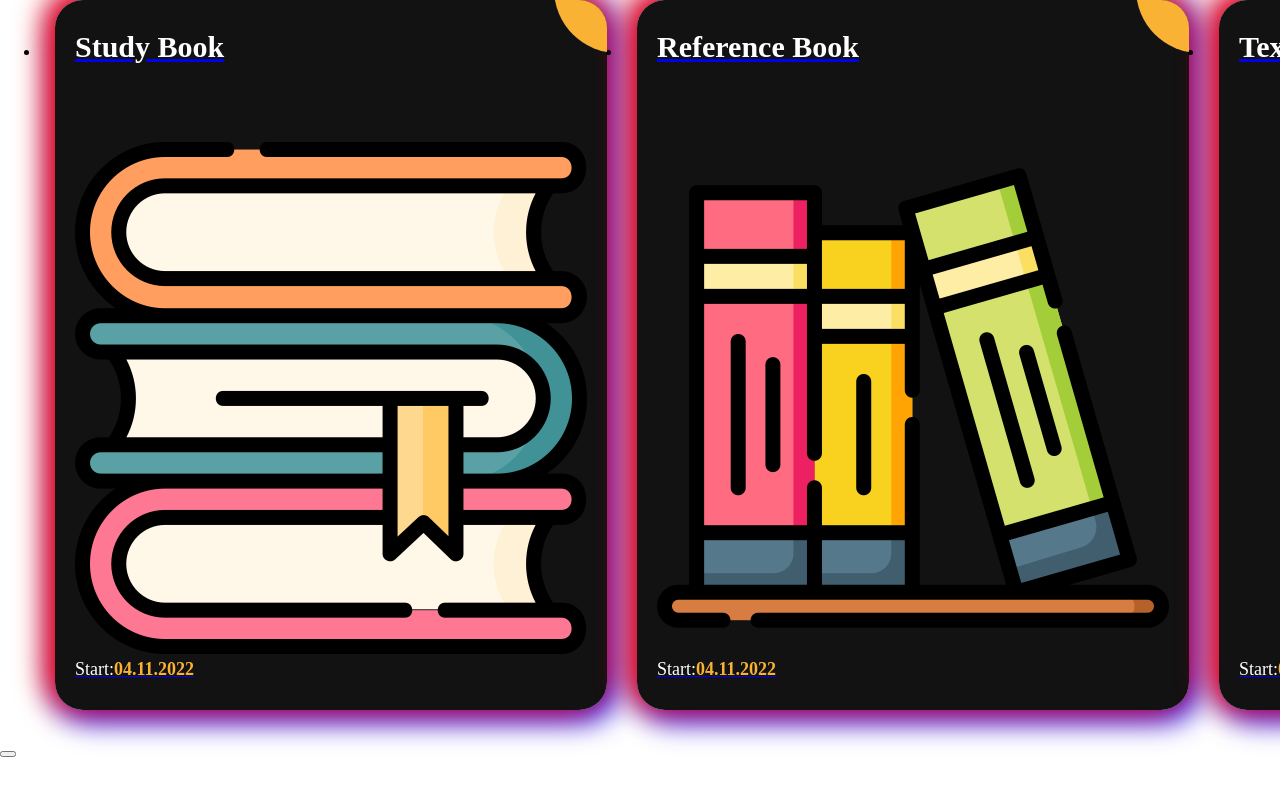
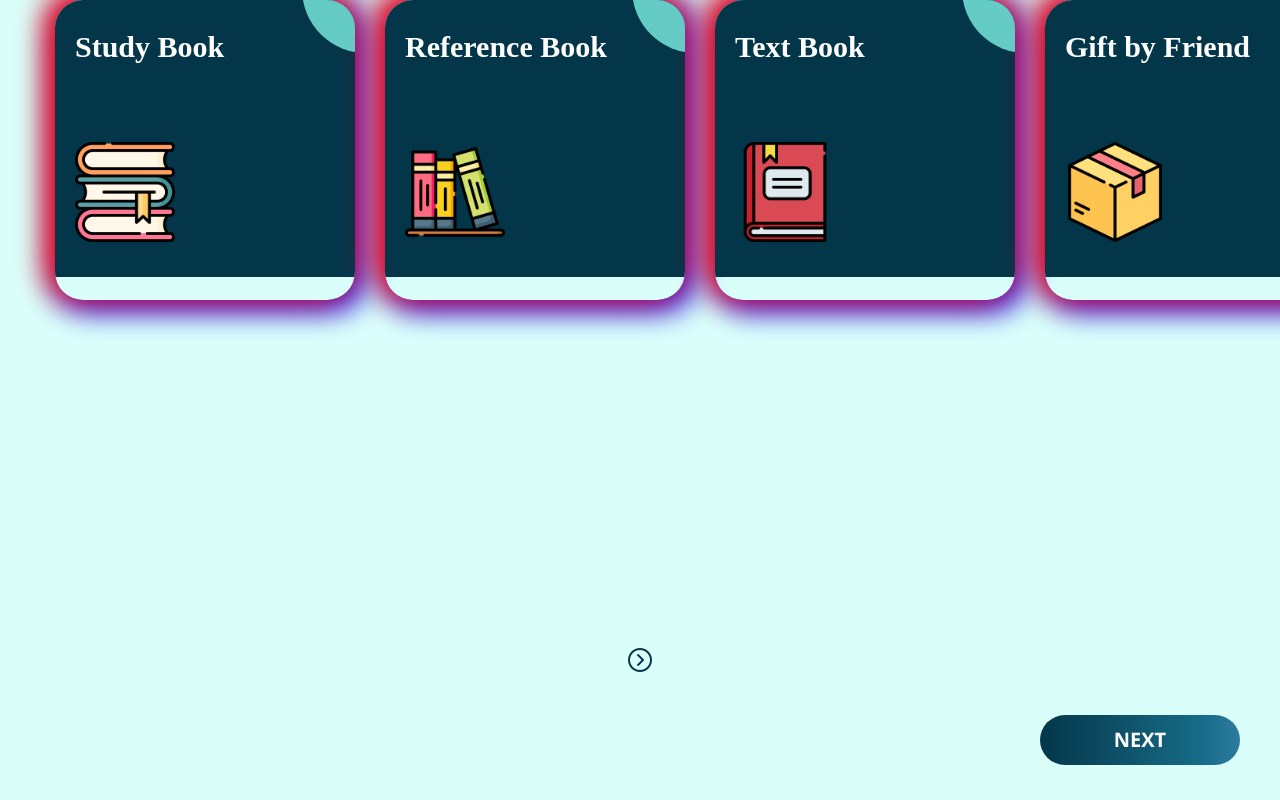
Before and after one commit to Rashika258/cabinet-assembler, a React (Create React App) app: page /parts-selection in a window 1280 px wide. Built offline with nearby package versions, Linux system fonts and the light colour scheme.

Commit message:
Parts selection css changes

```diff
--- a/src/components/PartsSelection/PartsSelection.css
+++ b/src/components/PartsSelection/PartsSelection.css
@@ -1,26 +1,21 @@
-.ag-format-container {
-  width: 1142px;
-  margin: 0 auto;
-}
-
 .parts__selection__container {
   height: 100vh;
   width: 100%;
+  display: flex;
+  background-color: #dafffb;
+  flex-direction: column;
 }
+
+.parts__selection__carousel-wrap {
+  width: 100%;
+  height: 85%;
+  display: flex;
+}
+
 .carousel-container {
   width: 100%;
 }
 
-.slider {
-  margin: 0 20px;
-  overflow: "hidden";
-  padding: 2rem 0;
-}
-
-.slider img {
-  width: 100%;
-  border-radius: 10px;
-}
 
 .react-multi-carousel-list {
   padding: 0rem 0 2rem 0;
@@ -29,60 +24,47 @@
 
 .react-multi-carousel-track {
   display: flex;
+  height: 100%;
 }
 
-.custom-dot-list-style button {
-  border: none;
-  background: rgb(255, 68, 68);
-}
-.react-multi-carousel-dot.react-multi-carousel-dot--active button {
-  background: rgb(255, 68, 68) !important;
+ul,
+li {
+  list-style: none;
 }
 
-.ag-courses_box {
-  display: -webkit-box;
-  display: -ms-flexbox;
-  display: flex;
-  -webkit-box-align: start;
-  -ms-flex-align: start;
-  align-items: flex-start;
-  -ms-flex-wrap: wrap;
-  flex-wrap: wrap;
 
-  padding: 50px 0;
-}
-.ag-courses_item {
-  -ms-flex-preferred-size: calc(33.33333% - 30px);
-  flex-basis: calc(33.33333% - 30px);
+
+.parts__carousel-card {
 
   margin: 0 15px 30px;
-
   overflow: hidden;
+ width: 300px;
+ height: 300px;
 
   border-radius: 28px;
   box-shadow: 0 0 10px 5px;
   box-shadow: -5px -5px 30px 5px red, 5px 5px 30px 5px blue;
 }
-.ag-courses-item_link {
+.parts__carousel-card-wrap {
   display: block;
   padding: 30px 20px;
-  background-color: #121212;
+  background-color: #04364a;
 
   overflow: hidden;
 
   position: relative;
 }
-.ag-courses-item_link:hover,
-.ag-courses-item_link:hover .ag-courses-item_date {
+.parts__carousel-card-wrap:hover,
+.parts__carousel-card-wrap:hover {
   text-decoration: none;
   color: #fff;
 }
-.ag-courses-item_link:hover .ag-courses-item_bg {
+.parts__carousel-card-wrap:hover .parts__carousel-card-bg {
   -webkit-transform: scale(10);
   -ms-transform: scale(10);
   transform: scale(10);
 }
-.ag-courses-item_title {
+.parts__carousel-card-title {
   min-height: 87px;
   margin: 0 0 25px;
 
@@ -95,25 +77,23 @@
   z-index: 2;
   position: relative;
 }
-.ag-courses-item_date-box {
+.parts__carousel-card-img-wrap {
   font-size: 18px;
   color: #fff;
 
   z-index: 2;
   position: relative;
 }
-.ag-courses-item_date {
-  font-weight: bold;
-  color: #f9b234;
 
-  -webkit-transition: color 0.5s ease;
-  -o-transition: color 0.5s ease;
-  transition: color 0.5s ease;
+.parts__carousel-card-img {
+  height: 100px;
+  width: 100px;
 }
-.ag-courses-item_bg {
+
+.parts__carousel-card-bg {
   height: 128px;
   width: 128px;
-  background-color: #f9b234;
+  background-color: #64ccc5;
 
   z-index: 1;
   position: absolute;
@@ -126,52 +106,38 @@
   -o-transition: all 0.5s ease;
   transition: all 0.5s ease;
 }
-.ag-courses_item:nth-child(2n) .ag-courses-item_bg {
-  background-color: #3ecd5e;
-}
-.ag-courses_item:nth-child(3n) .ag-courses-item_bg {
-  background-color: #e44002;
-}
-.ag-courses_item:nth-child(4n) .ag-courses-item_bg {
-  background-color: #952aff;
-}
-.ag-courses_item:nth-child(5n) .ag-courses-item_bg {
-  background-color: #cd3e94;
-}
-.ag-courses_item:nth-child(6n) .ag-courses-item_bg {
-  background-color: #4c49ea;
-}
+
 
 @media only screen and (max-width: 979px) {
-  .ag-courses_item {
+  .parts__carousel-card {
     -ms-flex-preferred-size: calc(50% - 30px);
     flex-basis: calc(50% - 30px);
   }
-  .ag-courses-item_title {
+  .parts__carousel-card-title {
     font-size: 24px;
   }
 }
 
 @media only screen and (max-width: 767px) {
-  .ag-format-container {
+  .parts__selection__carousel-wrap {
     width: 96%;
   }
 }
 @media only screen and (max-width: 639px) {
-  .ag-courses_item {
+  .parts__carousel-card {
     -ms-flex-preferred-size: 100%;
     flex-basis: 100%;
   }
-  .ag-courses-item_title {
+  .parts__carousel-card-title {
     min-height: 72px;
     line-height: 1;
 
     font-size: 24px;
   }
-  .ag-courses-item_link {
+  .parts__carousel-card-wrap {
     padding: 22px 40px;
   }
-  .ag-courses-item_date-box {
+  .parts__carousel-card-img-wrap {
     font-size: 16px;
   }
 }
--- a/src/components/PartsSelection/PartsSelection.js
+++ b/src/components/PartsSelection/PartsSelection.js
@@ -2,50 +2,89 @@ import React from "react";
 import "./PartsSelection.css";
 import Carousel from "react-multi-carousel";
 import { cabinetPartsData } from "../../data";
+import CabinetFooter from "../CabinetFooter/CabinetFooter";
+import leftArrow from "../../assets/left-arrow.png";
+import rightArrow from "../../assets/right-arrow.png";
+
+export default function PartsSelection() {
   const responsive = {
     desktop: {
       breakpoint: {
         max: 3000,
-      min: 1024
+        min: 1024,
       },
       items: 3,
-    partialVisibilityGutter: 40
+      partialVisibilityGutter: 40,
     },
     mobile: {
       breakpoint: {
         max: 464,
-      min: 0
+        min: 0,
       },
       items: 1,
-    partialVisibilityGutter: 30
+      partialVisibilityGutter: 30,
     },
     tablet: {
       breakpoint: {
         max: 1024,
-      min: 464
+        min: 464,
       },
       items: 2,
-    partialVisibilityGutter: 30
-  }
-}
+      partialVisibilityGutter: 30,
+    },
+  };
 
-const PartsSelection = () => {
+  const CustomLeftArrow = ({ previous }) => {
     return (
-    // <div className="parts__selection__container">
-    //   <div class="ag-format-container">
-    //     <div class="ag-courses_box">
+      <div
+        style={{
+          textAlign: "center",
+          position: "relative",
+        }}
+      >
+        <img
+          src={leftArrow}
+          classNameName="left__arrow"
+          alt="left"
+          onClick={previous}
+        />
+      </div>
+    );
+  };
+
+  const CustomRightArrow = ({ next }) => {
+    return (
+      <div
+        style={{
+          textAlign: "center",
+          position: "relative",
+        }}
+      >
+        <img
+          src={rightArrow}
+          classNameName="right__arrow"
+          alt="right"
+          onClick={next}
+        />
+      </div>
+    );
+  };
+
+  return (
+    <div className="parts__selection__container">
+      <div className="parts__selection__carousel-wrap">
         <Carousel
           additionalTransfrom={0}
           arrows
           autoPlaySpeed={3000}
           centerMode={false}
-          className=""
-          containerClass=""
-          dotListClass=""
+          classNameName=""
+          containerclassName=""
+          dotListclassName=""
           draggable
           focusOnSelect={false}
           infinite={false}
-          itemClass=""
+          itemclassName=""
           keyBoardControl
           minimumTouchDrag={80}
           pauseOnHover
@@ -58,38 +97,39 @@ const PartsSelection = () => {
           rtl={false}
           shouldResetAutoplay
           showDots={false}
-          sliderClass=""
+          sliderclassName=""
           slidesToSlide={1}
           swipeable
-
+          customLeftArrow={<CustomLeftArrow />}
+          customRightArrow={<CustomRightArrow />}
         >
           {cabinetPartsData &&
             cabinetPartsData.length > 0 &&
             cabinetPartsData.map((part, index) => {
-                return(   <div class="ag-courses_item">
-                <a href="#" class="ag-courses-item_link">
-                  <div class="ag-courses-item_bg"></div>
+              return (
+                <div className="parts__carousel-card">
+                  <div className="parts__carousel-card-wrap">
+                    <div className="parts__carousel-card-bg"></div>
 
-                  <div class="ag-courses-item_title">
+                    <div className="parts__carousel-card-title">
                       {part.title}
                     </div>
 
-                  <div class="ag-courses-item_date-box">
-                  <img src={part.imgURL} />
-                    Start:
-                    <span class="ag-courses-item_date">04.11.2022</span>
+                    <div className="parts__carousel-card-img-wrap">
+                      <img
+                        className="parts__carousel-card-img"
+                        src={part.imgURL}
+                        alt={part.title}
+                      />
                     </div>
-                </a>
-              </div>)
-
+                  </div>
+                </div>
+              );
             })}
         </Carousel>
-    //     </div>
-    //   </div>
-    // </div>
+      </div>
 
-
+      <CabinetFooter />
+    </div>
   );
-};
-
-export default PartsSelection;
+}
--- a/src/components/index.js
+++ b/src/components/index.js
@@ -2,3 +2,4 @@ export {default as AssemblyScreen} from './AssemblyScreen/AssemblyScreen';
 export {default as PartsSelection} from './PartsSelection/PartsSelection';
 export {default as CabinetHomePage} from './CabinetHomePage/CabinetHomePage';
 export {default as ResultScreen} from './ResultScreen/ResultScreen';
+export {default as CabinetFooter} from './CabinetFooter/CabinetFooter';
```
Also changed, not shown: src/assets/left-arrow.png (added), src/assets/right-arrow.png (added). Lines whose indentation alone changed are shown as unchanged.
